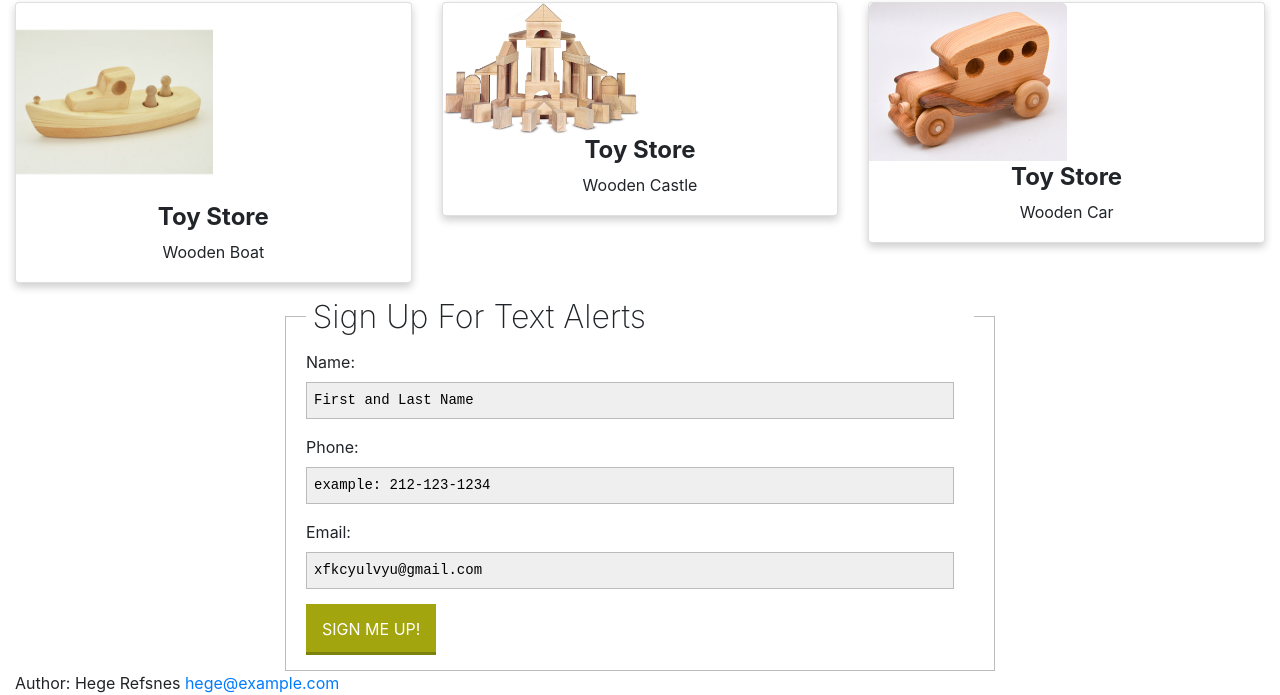
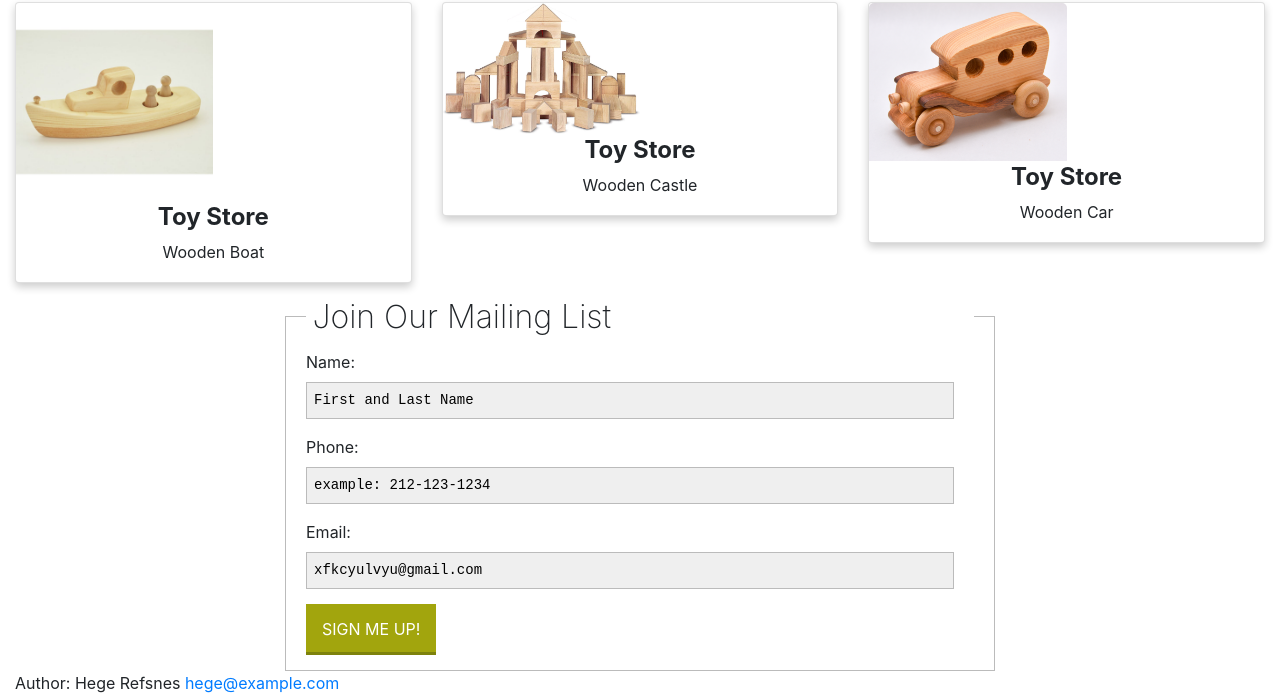
Before and after one commit to Ibrahim-Lashari/ToyStore-Site-Design, a plain HTML site: page index.html in a window 1280 px wide. Shown: the part 136-831 px from the top of the page. Drawn offline with nearby package versions, Linux system fonts and the light colour scheme.

Commit message:
Update index.html

```diff
--- a/index.html
+++ b/index.html
@@ -68,7 +68,7 @@
       <div class="contentWrapper">
         <form action="" method="post" name="signUpForm" id="signUpForm">
           <fieldset id="signUp">
-            <legend>Sign Up For Text Alerts</legend>
+            <legend>Join Our Mailing List</legend>
 
             <label for="nameField">Name:</label>
             <input id="nameField" name="nameField" type="text" class="textfield" value="First and Last Name"
```
